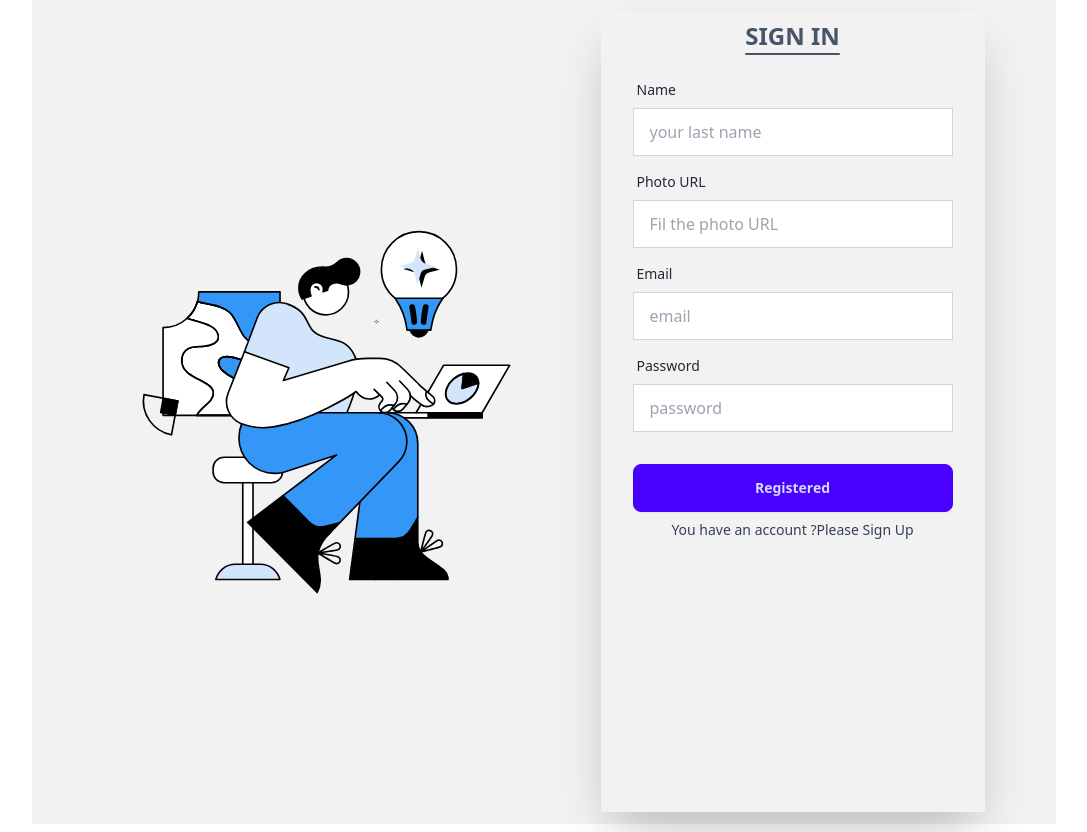
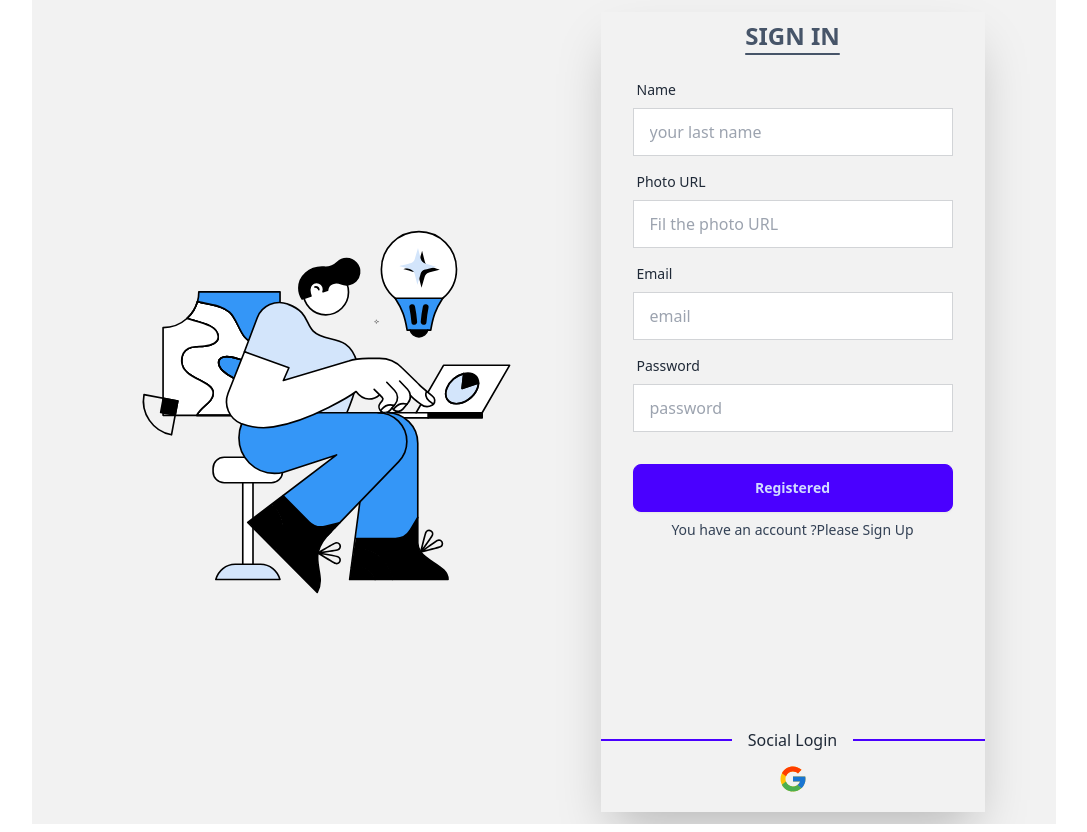
Before and after one commit to Rayvi-Ahmed/Bristo-Boss-Client, a React (Vite) app: page /signUp in a window 1280 px wide. Shown: the whole page, without its empty margins (96-1183 px from the left). Built offline with nearby package versions, Linux system fonts and the light colour scheme; no server answers.

Commit message:
Google sign up impelmented

```diff
--- a/src/Componants/SignUp/SignUp.jsx
+++ b/src/Componants/SignUp/SignUp.jsx
@@ -7,6 +7,7 @@ import { AuthContext } from '../../Provider/AuthProvider/AuthProvider';
 // react hook form
 import { useForm} from "react-hook-form"
 import Swal from 'sweetalert2';
+import SocialLogin from '../SocialLogin/SocialLogin';
 
 const SignUp = () => {
 
@@ -35,9 +36,21 @@ const SignUp = () => {
           console.log(loggedUser)
 
           updateUserProfile(data.name,data.photoUrl)
+          .then(()=>{
+            const saveUser= {name:data.name, email:data.email}
+            fetch('http://localhost:1000/users',{
 
-          .then(()=>{
-            console.log('User Profile has been Updated')
+            method:"POST",
+            headers:{
+              'content-type':'application/json',
+            },
+            body:JSON.stringify(saveUser)
+
+            })
+            .then(res=>res.json())
+            .then(data=>{
+
+              if(data.instertedId){
                 reset()
                 Swal.fire({
                   position: "top-end",
@@ -46,6 +59,11 @@ const SignUp = () => {
                   showConfirmButton: false,
                   timer: 1500
                 });
+
+              }
+
+            })
+
 
            navigate('/')
           })
@@ -77,7 +95,7 @@ const SignUp = () => {
         </Lottie>
 
          {/* form LOgin  */}
-          <div className="card shrink-0 w-full min-h-screen max-w-sm shadow-2xl bg-transparent rounded-none md:ml-10">
+          <div className="card shrink-0 w-full lg:min-h-screen max-w-sm shadow-2xl bg-transparent rounded-none md:ml-10">
           <div className='py-2 w-full mx-auto'>
             <h1 className='text-center text-2xl font-bold text-slate-600 underline underline-offset-8'>SIGN IN</h1>
           </div>
@@ -164,6 +182,8 @@ const SignUp = () => {
               <div>
               </div>
             </form>
+
+            <SocialLogin></SocialLogin>
           </div>
         </div>
       </div>
--- /dev/null
+++ b/src/Componants/SocialLogin/SocialLogin.jsx
@@ -0,0 +1,62 @@
+import React, { useContext } from 'react';
+import { FcGoogle } from "react-icons/fc";
+import { AuthContext } from '../../Provider/AuthProvider/AuthProvider';
+import {  useLocation, useNavigate } from 'react-router-dom';
+import Swal from 'sweetalert2';
+
+const SocialLogin = () => {
+
+    const {GoogleSignIn}=useContext(AuthContext)
+    const location = useLocation()
+    const navigate = useNavigate()
+
+    const from = location.state?.from?.pathname || '/'
+
+    const handleGoogleLogin=()=>{
+
+        GoogleSignIn()
+        .then(result=>{
+
+            const loggedUser= result.user
+            const UserbyGoogle= {name:loggedUser.displayName, email:loggedUser.email}
+
+            fetch('http://localhost:1000/users',{
+                method:'POST',
+                headers:{
+                    'content-type':'application/json'
+                },
+                body:JSON.stringify(UserbyGoogle)
+            })
+            .then(res=>res.json())
+            .then(data=>{
+                if(data.insertedId){
+                    Swal.fire({
+                        position: "top-end",
+                        icon: "success",
+                        title: "Your work has been saved",
+                        showConfirmButton: false,
+                        timer: 1500
+                      });
+                }
+                navigate(from,{replace:true})
+            })
+
+
+
+        })
+
+    }
+
+    return (
+        <div>
+              <div className="divider divider-primary">Social Login</div>
+              <div className='text-center my-3' >
+                <button onClick={handleGoogleLogin}>
+                <FcGoogle className='text-3xl'></FcGoogle>
+                </button>
+              </div>
+        </div>
+    );
+};
+
+export default SocialLogin;
--- a/src/Provider/AuthProvider/AuthProvider.jsx
+++ b/src/Provider/AuthProvider/AuthProvider.jsx
@@ -1,10 +1,13 @@
 import React, { createContext, useEffect, useState } from 'react';
 import { app } from '../../Firebase/Firebase.config';
-import { createUserWithEmailAndPassword, getAuth, onAuthStateChanged, signInWithEmailAndPassword, signOut, updateProfile} from "firebase/auth";
+import { createUserWithEmailAndPassword, getAuth, onAuthStateChanged, signInWithEmailAndPassword, signInWithPopup, signOut, updateProfile} from "firebase/auth";
+import { GoogleAuthProvider } from "firebase/auth";
 
 
 export const AuthContext=createContext(null)
 const auth=getAuth(app)
+
+const googleProvider = new GoogleAuthProvider();
 
 
 const AuthProvider = ({children}) => {
@@ -32,6 +35,16 @@ const updateUserProfile=(name, photo)=>{
         return signInWithEmailAndPassword(auth,email,password)
 
     }
+
+// GOOGLE SIGN IN
+
+const GoogleSignIn=()=>{
+    setLoading(true)
+    signInWithPopup(auth,googleProvider)
+}
+
+
+
 // User Log Out Here
     const LogOut=()=>{
         setLoading(true)
@@ -62,7 +75,8 @@ const authInfo={
     LogOut,
     setLoading,
     createUser,
-    updateUserProfile
+    updateUserProfile,
+    GoogleSignIn
 }
 
     return (
--- a/src/Router/Router.jsx
+++ b/src/Router/Router.jsx
@@ -14,6 +14,7 @@ import Reservation from "../Dashboard/Dash-Pages/Reservation/Reservation";
 import Mybooking from "../Dashboard/Dash-Pages/Mybooking/Mybooking";
 import MyPayment from "../Dashboard/Dash-Pages/MyCarts/MyPayment/MyPayment";
 import Review from "../Dashboard/Dash-Pages/Review/Review";
+import PrivateRoute from "./PrivateRoute/PrivateRoute";
 
 
 const router = createBrowserRouter([
@@ -53,7 +54,9 @@ const router = createBrowserRouter([
 
     {
       path:'dashboard',
-      element:<Dashboard></Dashboard>,
+      element:<PrivateRoute>
+        <Dashboard></Dashboard>
+      </PrivateRoute>,
       children:[
 
         {
```
Lines whose indentation alone changed are shown as unchanged.
